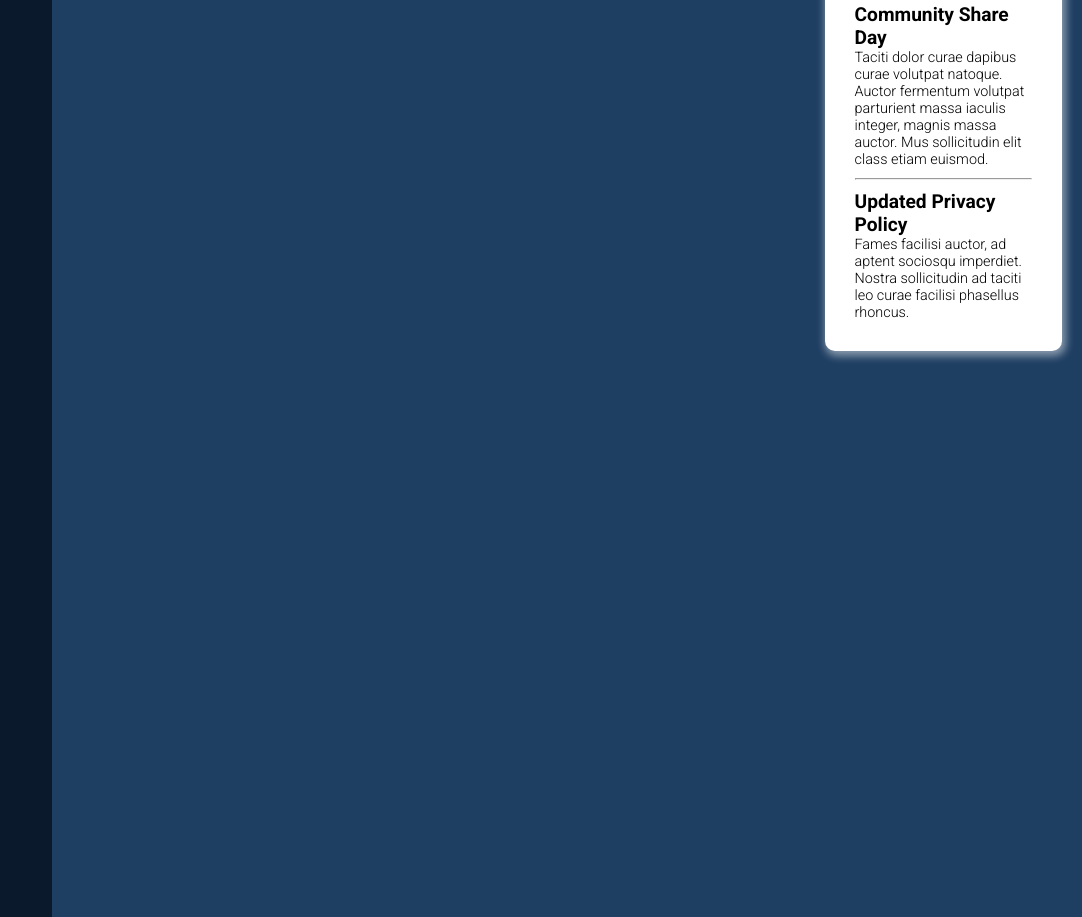
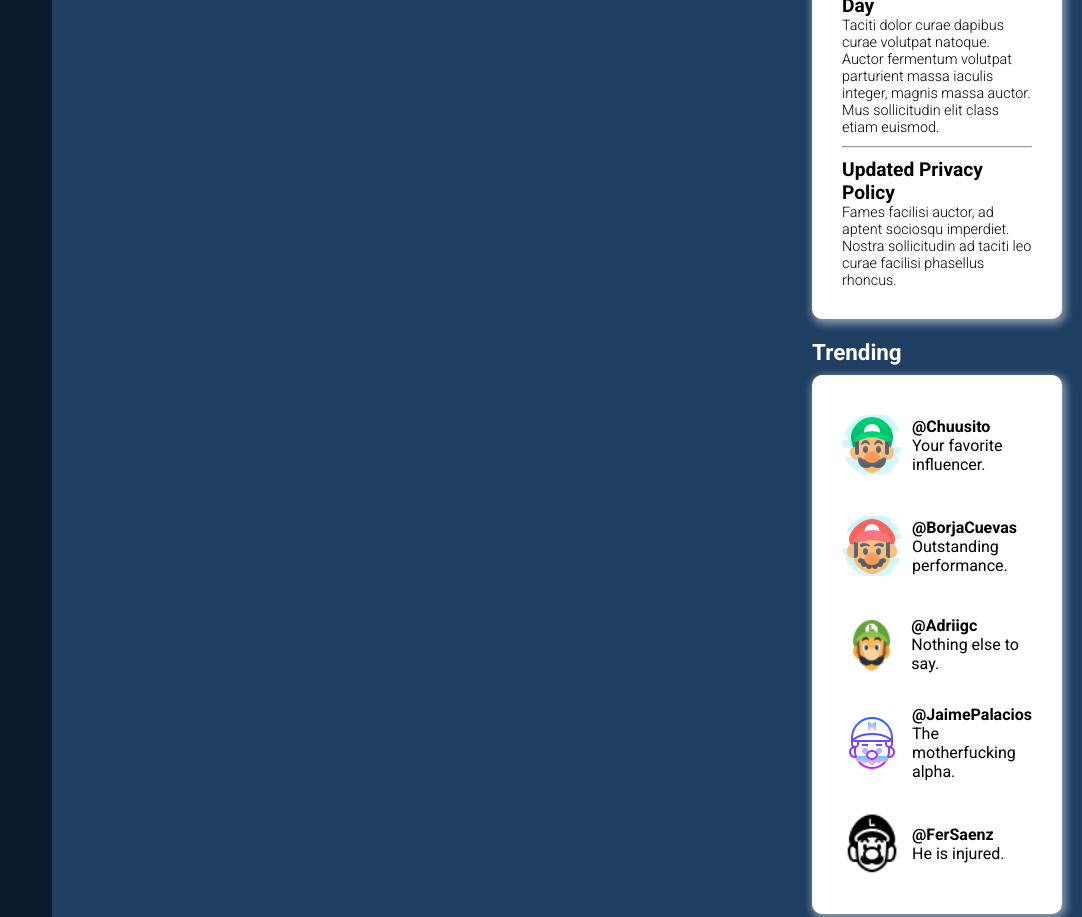
Before and after one commit to IsmaaTR/TOP-admin-dashboard, a plain HTML site: page index.html in a window 1280 px wide. Shown: the part 542-1459 px from the top of the page, without its empty margins (198-1280 px from the left). Drawn offline with Linux system fonts and the light colour scheme.

Commit message:
Added feature: trending

```diff
--- a/index.html
+++ b/index.html
@@ -141,7 +141,7 @@
             </div>
             <div id="announcements-container">
                 <p>Announcements</p>
-                <div id="announcements-info">
+                <div id="announcements-info" class="info-container">
                     <div class="announcement">
                         <p>Site Manteinance</p>
                         <p>Lorem ipsum odor amet, consectetuer adipiscing elit. Vestibulum metus venenatis quisque cras diam. Neque malesuada metus pulvinar non molestie feugiat libero elit. Efficitur odio convallis at eu gravida et. </p>
@@ -159,7 +159,44 @@
                 </div>
             </div>
             <div id="trending-container">
-
+                <p>Trending</p>
+                <div class="info-container">
+                    <div class="user-info">
+                        <img class="user-icon" src="resources/img/luigi.png" alt="luigi">
+                        <div class="user-text">
+                            <b>@Chuusito</b>
+                            <p>Your favorite influencer.</p>
+                        </div>
+                    </div>
+                    <div class="user-info">
+                        <img class="user-icon" src="resources/img/mario.png" alt="mario">
+                        <div class="user-text">
+                            <b>@BorjaCuevas</b>
+                            <p>Outstanding performance.</p>
+                        </div>
+                    </div>
+                    <div class="user-info">
+                        <img class="user-icon" src="resources/img/luigi3.png" alt="luigi3">
+                        <div class="user-text">
+                            <b>@Adriigc</b>
+                            <p>Nothing else to say.</p>
+                        </div>
+                    </div>
+                    <div class="user-info">
+                        <img class="user-icon" src="resources/img/mario2.png" alt="mario2">
+                        <div class="user-text">
+                            <b>@JaimePalacios</b>
+                            <p>The motherfucking alpha.</p>
+                        </div>
+                    </div>
+                    <div class="user-info">
+                        <img class="user-icon" src="resources/img/luigi2.png" alt="luigi2">
+                        <div class="user-text">
+                            <b>@FerSaenz</b>
+                            <p>He is injured.</p>
+                        </div>
+                    </div>
+                </div>
             </div>
         </div>
     </div>
--- a/resources/css/styles.css
+++ b/resources/css/styles.css
@@ -172,18 +172,26 @@ body {
 #announcements-container {
     grid-column: 2 / 3;
     grid-row: 1 / 2;
+}
+
+#announcements-container,
+#trending-container {
     color: white;
     padding: 20px;
     padding-left: 0px;
+    padding-bottom: 0px;
+    display: flex;
+    flex-direction: column;
 }
 
-#announcements-container > :first-child {
+#announcements-container > :first-child,
+#trending-container > :first-child {
     font-weight: bold;
     margin-bottom: 10px;
     font-size: 1.4rem;
 }
 
-#announcements-info {
+.info-container {
     background-color: white;
     color: black;
     padding: 30px;
@@ -191,6 +199,10 @@ body {
     -webkit-box-shadow: 2px 3px 8px 2px rgba(255,255,255,0.49);
     -moz-box-shadow: 2px 3px 8px 2px rgba(255,255,255,0.49);
     box-shadow: 2px 3px 8px 2px rgba(255,255,255,0.49);
+    flex-grow: 1;
+    display: flex;
+    flex-direction: column;
+    justify-content: space-between;
 }
 
 .announcement > :first-child {
@@ -203,7 +215,7 @@ body {
     font-weight: 300;
 }
 
-#announcements-info hr {
+.info-container hr {
     margin-top: 10px;
     margin-bottom: 10px;
 }
@@ -211,4 +223,14 @@ body {
 #trending-container {
     grid-column: 2 / 3;
     grid-row: 2 / 3;
+    margin-bottom: 20px;
 }
+
+.user-info {
+    display: flex;
+    align-items: center;
+}
+
+.user-info .user-icon {
+    width: 60px;
+}
```
